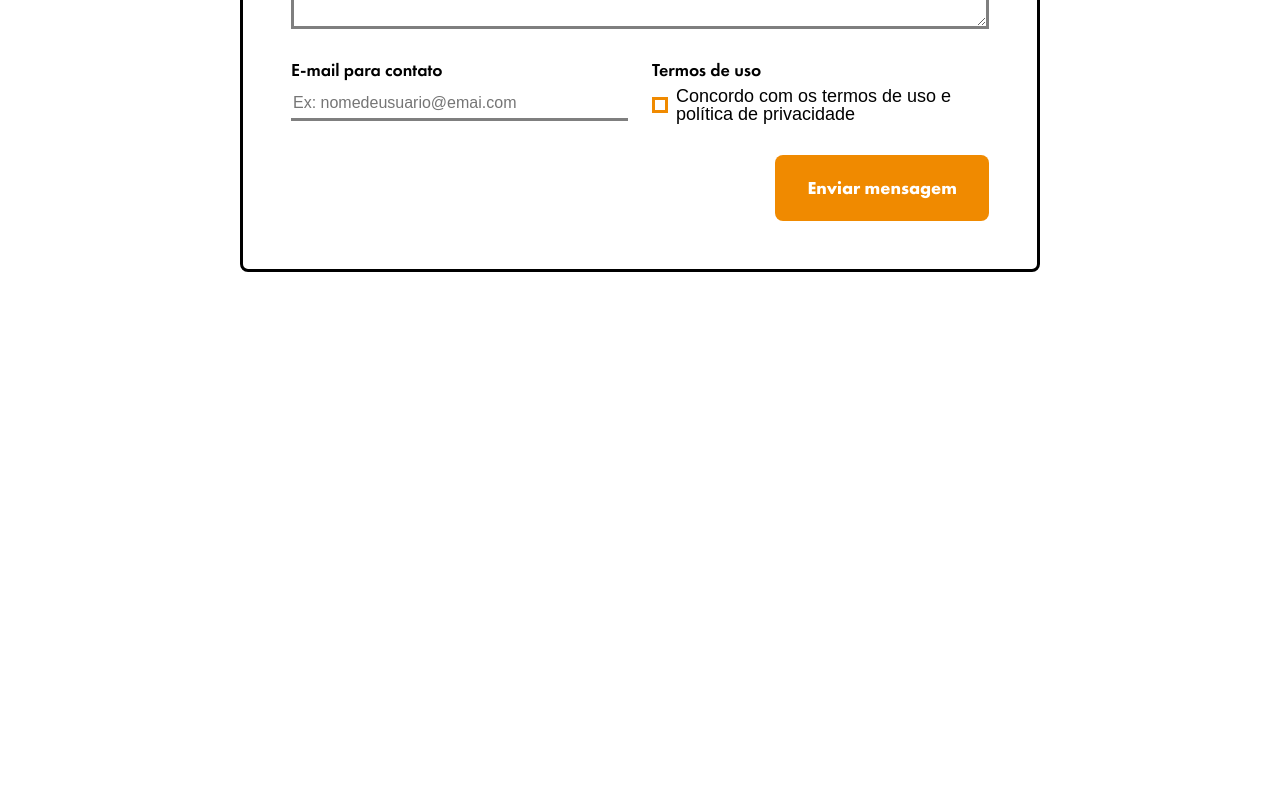
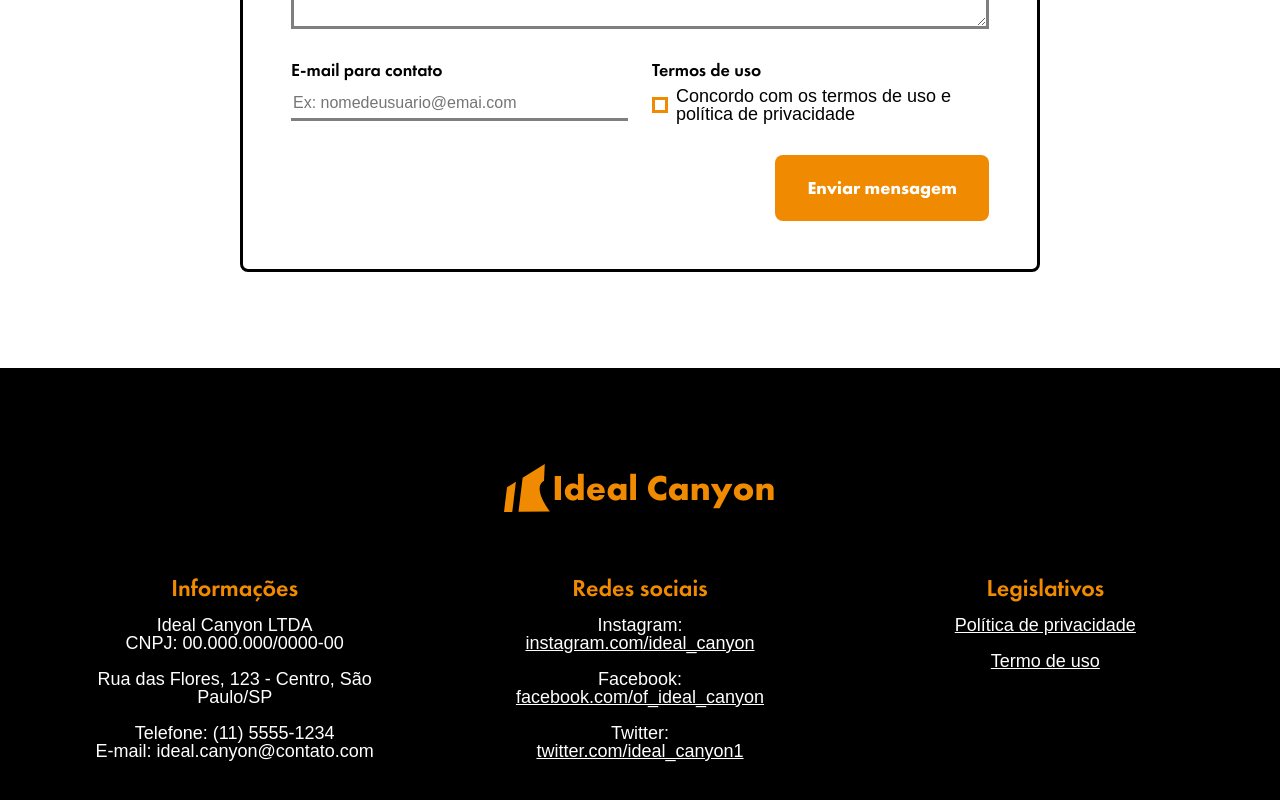
Before and after one commit to caioalmeida08/ideal-canyon, a Next.js app in the folder client/: page / in a window 1280 px wide. Shown: the part 3487-4287 px from the top of the page. Before the commit the page ends 3759 px from the top, so only its background shows below. Built offline with nearby package versions, Linux system fonts and the light colour scheme; no server answers; a web font is replaced by a local one.

Commit message:
fix: moved Footer component to layout

```diff
--- a/client/src/app/layout.tsx
+++ b/client/src/app/layout.tsx
@@ -1,3 +1,4 @@
+import Footer from "../components/Footer/Footer"
 import Layout from "../components/Layout/Layout"
 
 export const metadata = {
@@ -15,6 +16,7 @@ export default function RootLayout({
       <body>
         <Layout>
           {children}
+          <Footer/>
         </Layout>
       </body>
     </html>
```
